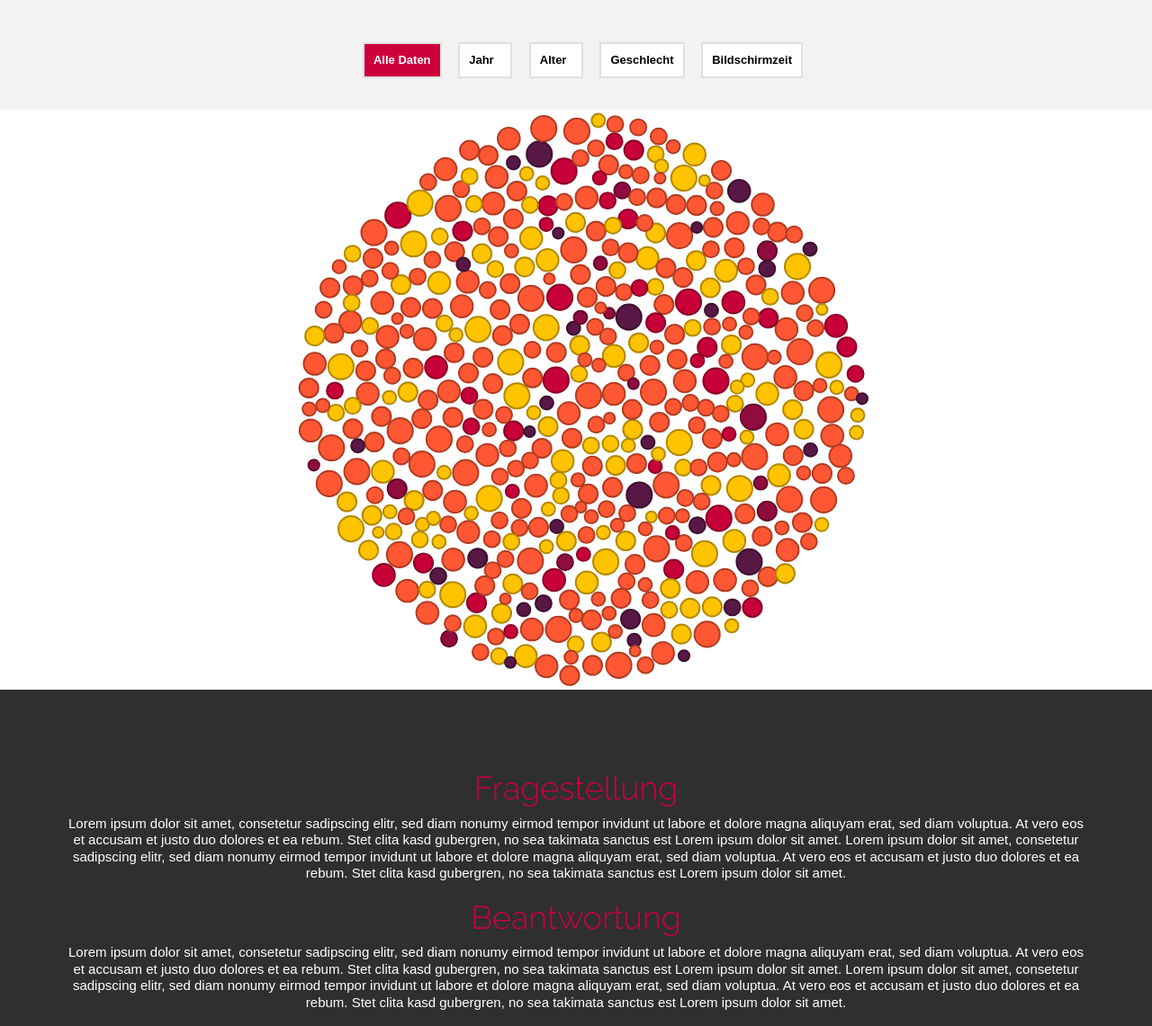
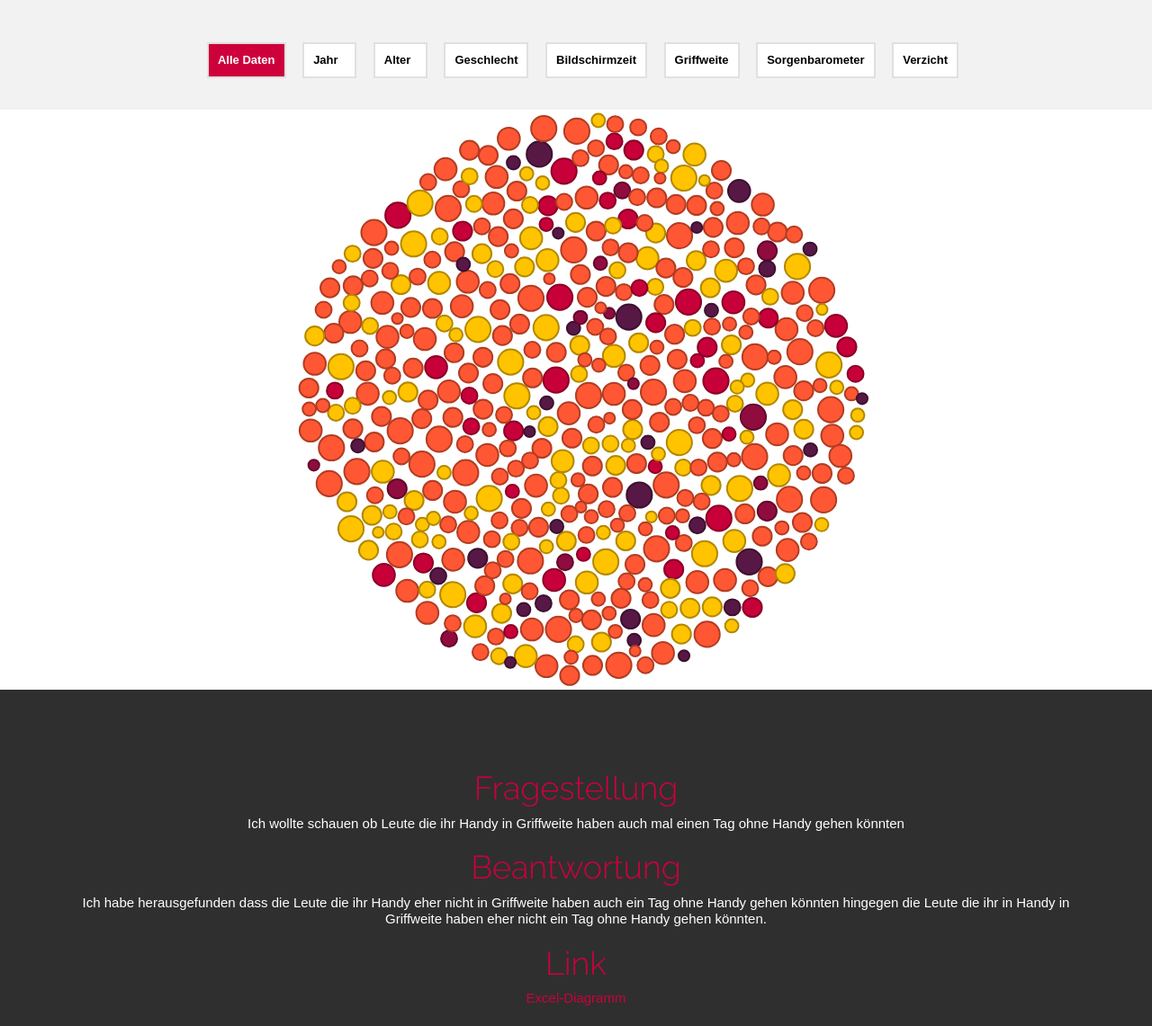
Before and after one commit to Nis-zgb/Bubble_Charts, a plain HTML site: page index.html in a window 1280 px wide. Shown: the part 147-1288 px from the top of the page at 90% size. Drawn offline with Linux system fonts and the light colour scheme; animation ran at ten frames a second.

Commit message:
Add files via upload

```diff
--- a/index.html
+++ b/index.html
@@ -55,6 +55,9 @@
           <a id="agecat" class="button">Alter</a>
           <a id="sex" class="button">Geschlecht</a>
           <a id="screentime" class="button">Bildschirmzeit</a>
+			  <a id="griffweite" class="button">Griffweite</a>
+			  <a id="sorgen" class="button">Sorgenbarometer</a>
+			  <a id="verzicht" class="button">Verzicht</a>
           </div>
       </div>
         <div id="vis"></div> <!-- VISUALISIERUNGS-DIV -->
@@ -71,14 +74,12 @@
             <div class="text_footer">
 
                 <h1> Fragestellung</h1>
-                Lorem ipsum dolor sit amet, consetetur sadipscing elitr, sed diam nonumy eirmod tempor invidunt ut labore et dolore magna aliquyam erat, sed diam voluptua. At vero eos et accusam et justo duo dolores et ea rebum. Stet clita kasd gubergren, no sea takimata sanctus est Lorem ipsum dolor sit amet. Lorem ipsum dolor sit amet, consetetur sadipscing elitr, sed diam nonumy eirmod tempor invidunt ut labore et dolore magna aliquyam erat, sed diam voluptua. At vero eos et accusam et justo duo dolores et ea rebum. Stet clita kasd gubergren, no sea takimata sanctus est Lorem ipsum dolor sit amet.
-
+                Ich wollte schauen ob Leute die ihr Handy in Griffweite haben auch mal einen Tag ohne Handy gehen könnten
                 <h1> Beantwortung</h1>
-                Lorem ipsum dolor sit amet, consetetur sadipscing elitr, sed diam nonumy eirmod tempor invidunt ut labore et dolore magna aliquyam erat, sed diam voluptua. At vero eos et accusam et justo duo dolores et ea rebum. Stet clita kasd gubergren, no sea takimata sanctus est Lorem ipsum dolor sit amet. Lorem ipsum dolor sit amet, consetetur sadipscing elitr, sed diam nonumy eirmod tempor invidunt ut labore et dolore magna aliquyam erat, sed diam voluptua. At vero eos et accusam et justo duo dolores et ea rebum. Stet clita kasd gubergren, no sea takimata sanctus est Lorem ipsum dolor sit amet.
-
+               Ich habe herausgefunden dass die Leute die ihr Handy eher nicht in Griffweite haben auch ein Tag ohne Handy gehen könnten hingegen die Leute die ihr in Handy in Griffweite haben eher nicht ein Tag ohne Handy gehen könnten.
 
                 <h1> Link</h1>
-                <a href="https://www.instagram.com/campusmuristalden/" target="_blank">HELLO</a>
+                <a href="https://www.youtube.com/watch?v=dQw4w9WgXcQ" target="_blank">Excel-Diagramm</a>
 
 				</div>
 
```
